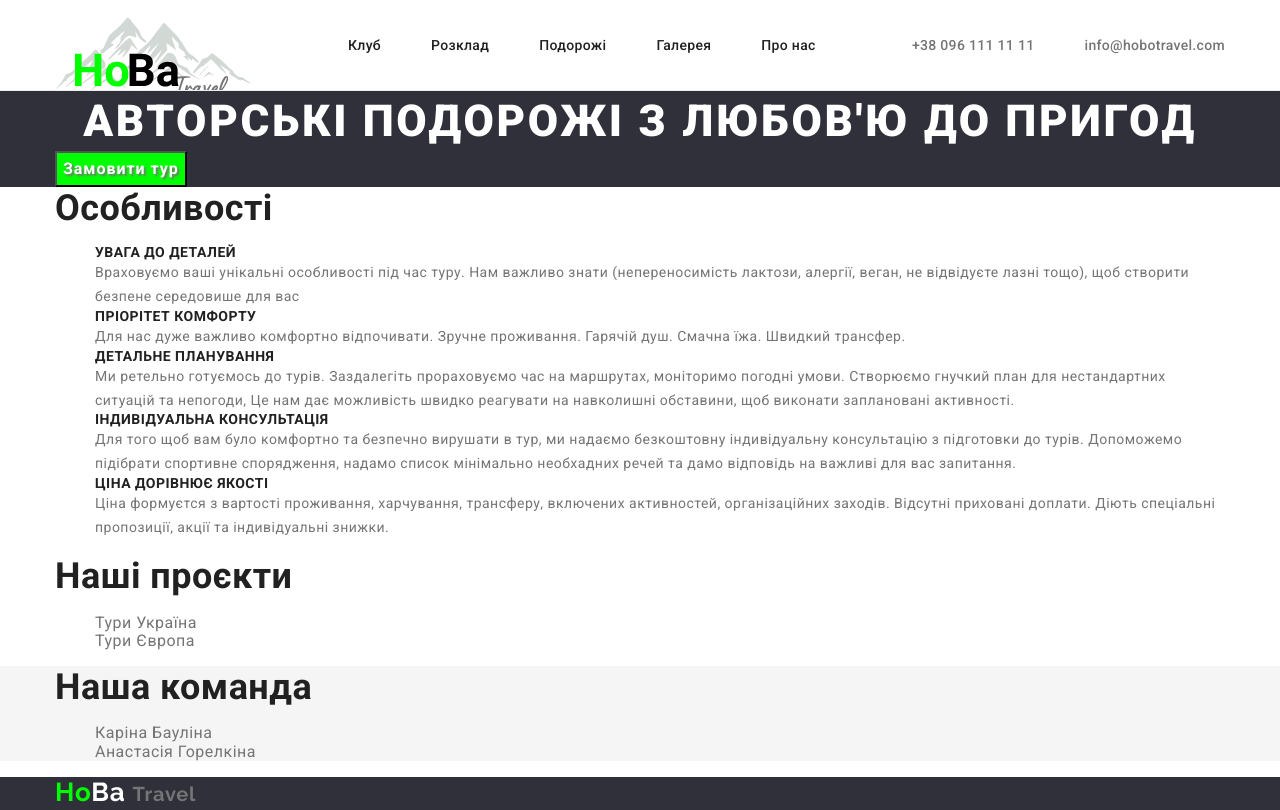
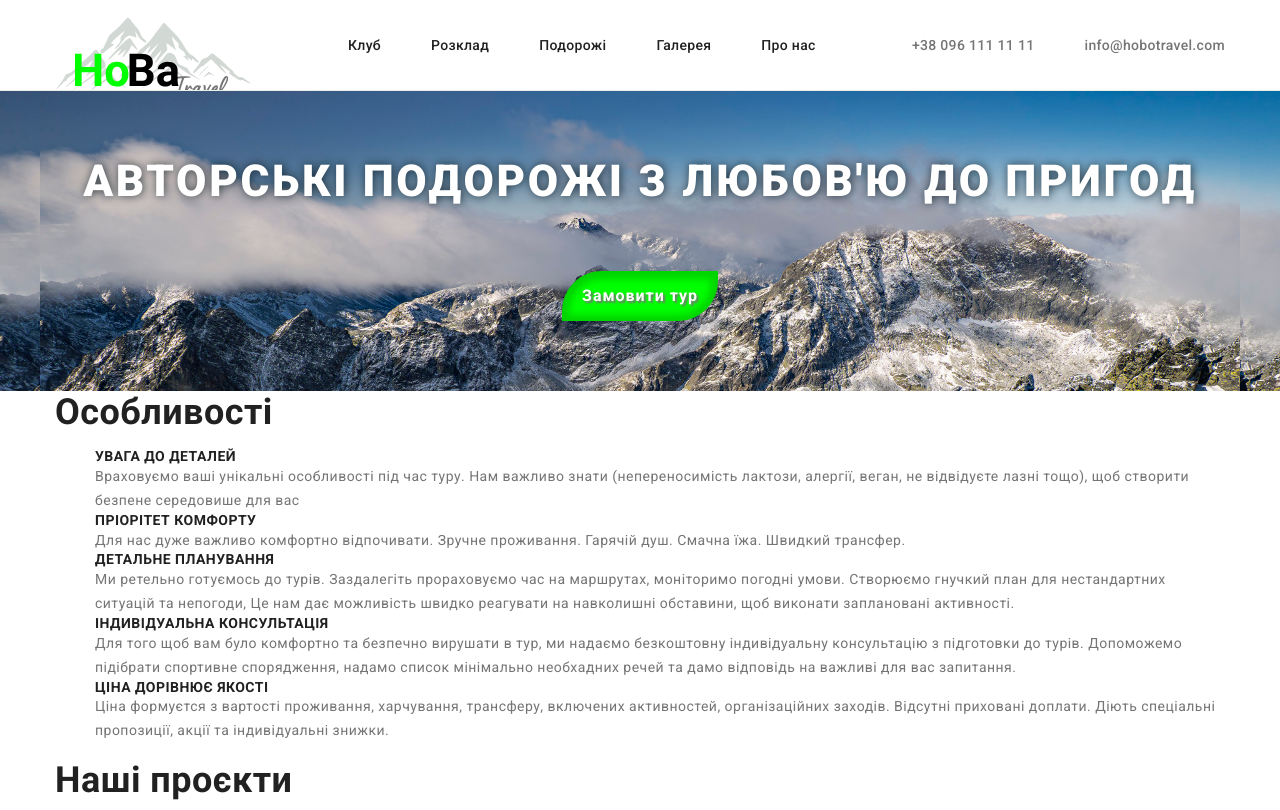
Before and after one commit to AnastasiyaGorelkina/HoBaTravel, a plain HTML site: page index.html in a window 1280 px wide. Shown: the top 810 px of the page. Drawn offline with nearby package versions, Linux system fonts and the light colour scheme.

Commit message:
hero update

```diff
--- a/CSS/styles.css
+++ b/CSS/styles.css
@@ -8,7 +8,7 @@
     --accsent-color: #00FF00;
     --secondary-ac-color: #ffffff;
     --button-color: #F5F4FA;
-    --text-link-footer: hexa{#ffffff99};
+    --text-link-footer:  #757575;;
     }
 
     body {
@@ -154,10 +154,30 @@
 
 /* Герой */
 .hero {
-    background-color: var(--secondary-background-color);
+    background-color:var(--secondary-background-color);
+    background-image: url('/imege/Hero-bg.jpg');
+    background-size: cover;
+}
+.hero .container {
+    display: flex;
+    flex-direction: column;
+    align-items: center;
+    justify-self: center;
+    padding: 20px;
+
+    min-height: 300px;
+    overflow: hidden;
+    background-image: url('/imege/Hero-bg.jpg');
+    background-repeat: no-repeat;
+    background-size: cover;
 }
 .hero.text{
+    margin-top: 40px;
+    margin-bottom: 60px;
+
     color: var(--secondary-ac-color);
+    background: transparent;
+    text-shadow: #05151ec7 1px 0 10px;
 
     font-weight: 900;
     font-size: 44px;
@@ -167,7 +187,15 @@
     letter-spacing: 0.06em;
 }
 .hero .button {
+
+    box-shadow: 0px 1px 7px 7px #0c220c33 inset;
+    padding: 10px 20px;
+    border: #0f900f;
+    border-top-left-radius: 40px;
+    border-bottom-right-radius: 40px;
+
     background-color: var(--accsent-color);
+
     color: var(--secondary-ac-color);
 
     font-weight: 700;
@@ -175,9 +203,22 @@
     line-height: 1.88;
     letter-spacing: 0.06em;
 }
+.hero .button:hover {
+    box-shadow: 9px 5px 44px 24px rgba(34, 80, 34, 0.26);
+    transform: scale(1.1);
+
+
+    background: radial-gradient(
+    at center,
+    var(--accsent-color), 75%,
+    #0f900f
+
+  );
+}
 
 /* Кнопки */
     .button {
+
         background-color: var(--button-color);
         color: var(--titel-text-color);
         cursor: pointer;
```
Also changed, not shown: imege/Hero-bg-2.jpg (added), imege/Hero-bg.jpg (added).
